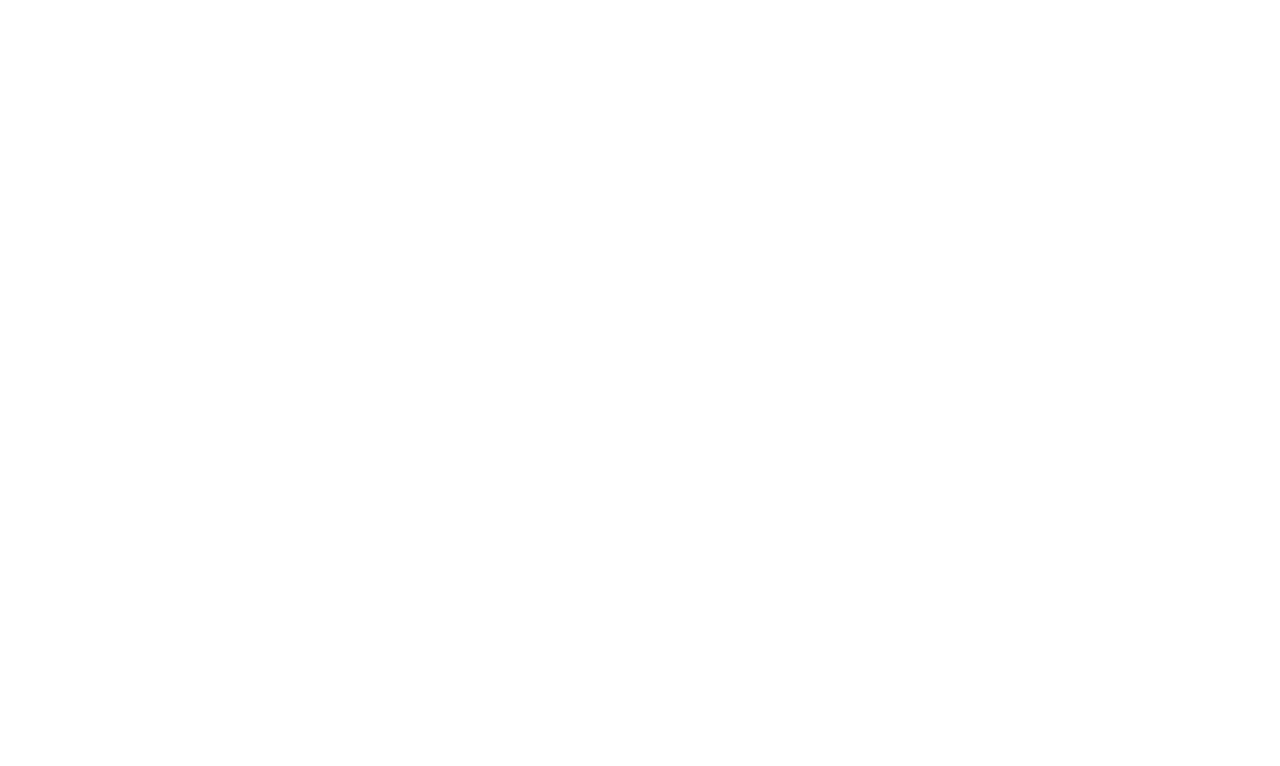
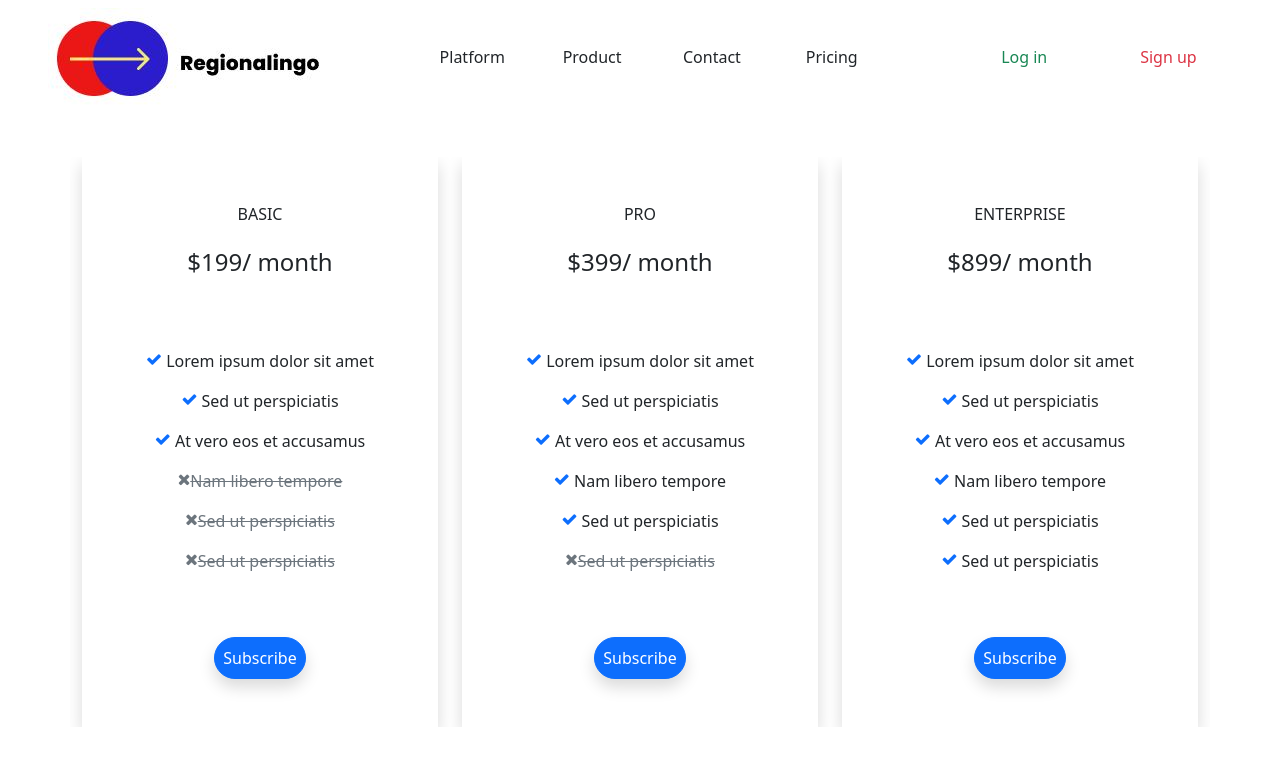
Before and after one commit to HARSH-KUMAR10/IBMProject_client, a React (Create React App) app: page /pricing in a window 1280 px wide. Before the commit this address had no page. Shown: the top 766 px of the page. Built offline with nearby package versions, Linux system fonts and the light colour scheme.

Commit message:
Contact, Product, Platform pages changed - patch-1

```diff
--- a/src/App.js
+++ b/src/App.js
@@ -5,6 +5,8 @@ import Login from './pages/Login';
 import Signup from './pages/Signup';
 import Product from './pages/Product';
 import Contact from './pages/Contact';
+import Platform from './pages/Platform';
+import Pricing from './pages/Pricing';
 
 
 
@@ -17,6 +19,8 @@ function App() {
       <Route path="/login" element={<Login/>}/>
       <Route path="/product" element={<Product/>}/>
       <Route path="/contact" element={<Contact/>}/>
+      <Route path="/platform" element={<Platform/>}/>
+      <Route path="/pricing" element={<Pricing/>}/>
     </Routes>
     </BrowserRouter>
   );
--- a/src/components/hero/Header.js
+++ b/src/components/hero/Header.js
@@ -5,10 +5,10 @@ export default function Header() {
           <img src="./assets/logo.jpg" alt="Regionalingo" onClick={()=>window.location.href="/"} />
         </div>
         <div className="col-5 row justify-content-around  align-items-baseline">
-          <div className="col-3 text-center">Platform</div>
+          <div className="col-3 text-center"onClick={() => window.location.href="/platform"}>Platform</div>
           <div className="col-3 text-center" onClick={() => window.location.href="/product"}>Product</div>
-          <div className="col-3 text-center">Team</div>
           <div className="col-3 text-center" onClick={() => window.location.href="/contact"}>Contact</div>
+          <div className="col-3 text-center" onClick={() => window.location.href="/pricing"}>Pricing</div>
         </div>
         <div className="col-3 row justify-content-around align-items-baseline">
           <div className="col-4 text-success" onClick={()=>window.location.href="/login"}>Log in</div>
--- a/src/pages/Contact.js
+++ b/src/pages/Contact.js
@@ -15,8 +15,12 @@ export default function Contact(){
                         <div style={{fontSize:14}} className="text-bold">Enter email:</div>
                         <input type="email" placeholder="username@domain.com" className="p-1 form-control" style={{width:'70%'}}/>
                     </div>
+                    <div className="py-2 px-2">
+                        <label for="comment">Comments:</label>
+                        <textarea class="form-control" rows="5" id="comment" name="text"></textarea>
+                    </div>
                     <div className="py-3 px-2">
-                        <button className="btn btn-outline-success">Subscribe</button>
+                        <button className="btn btn-outline-success">Send</button>
                     </div>
 
                     </div>
@@ -59,11 +63,28 @@ export default function Contact(){
                     </table>
                     </div>
                     <div className="col-6 display-6 py-4">Our Mentors.</div>
+                    <table class="table table-striped">
+                        <thead class="table-dark">
+                        <tr>
+                            <th>Name</th>
+                            <th>Branch</th>
+                    </tr>
+                    </thead>
 
-                        <h4>Dr. Hemal Shah <small>---- Internal Guide</small> </h4>
-                        <h4>Chetan Siddannavar <small>---- External Guide</small> </h4>
+                    <tbody>
+                        <tr>
+                            <td>Dr. Hemal Shah</td>
+                            <td>Internal Guide</td>
+                        </tr>
+                        <tr>
+                            <td>Chetan Siddannavar</td>
+                            <td>External Guide</td>
+                        </tr>
+                    </tbody>
+                    </table>
 
                 </div>
+
             </div>
         </div>
 
--- /dev/null
+++ b/src/pages/Platform.js
@@ -0,0 +1,63 @@
+import Header from "../components/hero/Header";
+
+export default function Contact(){
+    return (
+        <div>
+            <Header/>
+
+<div class="container">
+    <div class="text-center mb-2-8 mb-lg-6">
+        <h4 class="display-18 display-md-16 display-lg-14 font-weight-700">Why choose <strong class="text-primary font-weight-800">Us</strong></h4>
+        <span>The trusted source for why choose us</span>
+    </div>
+    <div class="row align-items-center">
+        <div class="col-sm-6 col-lg-4 mb-2-9 mb-sm-0">
+            <div class="pr-md-3">
+                <div class="text-center text-sm-right mb-2-9">
+                    <div class="mb-4">
+                        <img src="https://www.bootdey.com/image/80x80/FFB6C1/000000" alt="..." class="rounded-circle"/>
+                    </div>
+                    <h4 class="sub-info">Translator</h4>
+                    <p class="display-30 mb-0">Some text some text some text some text some text some text some text some text some text.</p>
+                </div>
+                <div class="text-center text-sm-right">
+                    <div class="mb-4">
+                        <img src="https://www.bootdey.com/image/80x80/87CEFA/000000" alt="..." class="rounded-circle"/>
+                    </div>
+                    <h4 class="sub-info">Grammar Recognizer</h4>
+                    <p class="display-30 mb-0">Some text some text some text some text some text some text some text some text some text.</p>
+                </div>
+            </div>
+        </div>
+        <div class="col-lg-4 d-none d-lg-block">
+            <div class="why-choose-center-image">
+                <img src="https://www.bootdey.com/image/350x350/FF7F50/000000" alt="..." class="rounded-circle"/>
+            </div>
+        </div>
+        <div class="col-sm-6 col-lg-4">
+            <div class="pl-md-3">
+                <div class="text-center text-sm-left mb-2-9">
+                    <div class="mb-4">
+                        <img src="https://www.bootdey.com/image/80x80/8A2BE2/000000" alt="..." class="rounded-circle"/>
+                    </div>
+                    <h4 class="sub-info">Phonetic</h4>
+                    <p class="display-30 mb-0">Some text some text some text some text some text some text some text some text some text.</p>
+                </div>
+
+                <div class="text-center text-sm-left">
+                    <div class="mb-4">
+                        <img src="https://www.bootdey.com/image/80x80/20B2AA/000000" alt="..." class="rounded-circle"/>
+                    </div>
+                    <h4 class="sub-info">Keywords</h4>
+                    <p class="display-30 mb-0">Some text some text some text some text some text some text some text some text some text.</p>
+                </div>
+
+            </div>
+        </div>
+    </div>
+</div>
+</div>
+
+
+)
+}
--- /dev/null
+++ b/src/pages/Pricing.js
@@ -0,0 +1,97 @@
+import Header from "../components/hero/Header";
+
+export default function Contact(){
+    return (
+        <div>
+            <Header/>
+
+<div className="maincontainer">
+       <section>
+          <div class="container py-5">
+
+            <div class="row text-center align-items-end">
+
+              <div class="col-lg-4 mb-5 mb-lg-0">
+                <div class="bg-white p-5 rounded-lg shadow">
+                  <h1 class="h6 text-uppercase font-weight-bold mb-4">Basic</h1>
+                  <h2 class="h4 font-weight-bold">$199<span class="text-small font-weight-normal ml-2">/ month</span></h2>
+                  <div class="custom-separator my-4 mx-auto bg-primary"></div>
+                  <ul class="list-unstyled my-5 text-small text-left">
+                    <li class="mb-3">
+                      <i class="fa fa-check mr-2 text-primary"></i> Lorem ipsum dolor sit amet</li>
+                    <li class="mb-3">
+                      <i class="fa fa-check mr-2 text-primary"></i> Sed ut perspiciatis</li>
+                    <li class="mb-3">
+                      <i class="fa fa-check mr-2 text-primary"></i> At vero eos et accusamus</li>
+                    <li class="mb-3 text-muted">
+                      <i class="fa fa-times mr-2"></i>
+                      <del>Nam libero tempore</del>
+                    </li>
+                    <li class="mb-3 text-muted">
+                      <i class="fa fa-times mr-2"></i>
+                      <del>Sed ut perspiciatis</del>
+                    </li>
+                    <li class="mb-3 text-muted">
+                      <i class="fa fa-times mr-2"></i>
+                      <del>Sed ut perspiciatis</del>
+                    </li>
+                  </ul>
+                  <button className="btn btn-primary btn-block p-2 shadow rounded-pill">Subscribe</button>
+                </div>
+              </div>
+
+              <div class="col-lg-4 mb-5 mb-lg-0">
+                <div class="bg-white p-5 rounded-lg shadow">
+                  <h1 class="h6 text-uppercase font-weight-bold mb-4">Pro</h1>
+                  <h2 class="h4 font-weight-bold">$399<span class="text-small font-weight-normal ml-2">/ month</span></h2>
+                  <div class="custom-separator my-4 mx-auto bg-primary"></div>
+                  <ul class="list-unstyled my-5 text-small text-left font-weight-normal">
+                    <li class="mb-3">
+                      <i class="fa fa-check mr-2 text-primary"></i> Lorem ipsum dolor sit amet</li>
+                    <li class="mb-3">
+                      <i class="fa fa-check mr-2 text-primary"></i> Sed ut perspiciatis</li>
+                    <li class="mb-3">
+                      <i class="fa fa-check mr-2 text-primary"></i> At vero eos et accusamus</li>
+                    <li class="mb-3">
+                      <i class="fa fa-check mr-2 text-primary"></i> Nam libero tempore</li>
+                    <li class="mb-3">
+                      <i class="fa fa-check mr-2 text-primary"></i> Sed ut perspiciatis</li>
+                    <li class="mb-3 text-muted">
+                      <i class="fa fa-times mr-2"></i>
+                      <del>Sed ut perspiciatis</del>
+                    </li>
+                  </ul>
+                  <button className="btn btn-primary btn-block p-2 shadow rounded-pill">Subscribe</button>
+                </div>
+              </div>
+
+              <div class="col-lg-4">
+                <div class="bg-white p-5 rounded-lg shadow">
+                  <h1 class="h6 text-uppercase font-weight-bold mb-4">Enterprise</h1>
+                  <h2 class="h4 font-weight-bold">$899<span class="text-small font-weight-normal ml-2">/ month</span></h2>
+                  <div class="custom-separator my-4 mx-auto bg-primary"></div>
+                  <ul class="list-unstyled my-5 text-small text-left font-weight-normal">
+                    <li class="mb-3">
+                      <i class="fa fa-check mr-2 text-primary"></i> Lorem ipsum dolor sit amet</li>
+                    <li class="mb-3">
+                      <i class="fa fa-check mr-2 text-primary"></i> Sed ut perspiciatis</li>
+                    <li class="mb-3">
+                      <i class="fa fa-check mr-2 text-primary"></i> At vero eos et accusamus</li>
+                    <li class="mb-3">
+                      <i class="fa fa-check mr-2 text-primary"></i> Nam libero tempore</li>
+                    <li class="mb-3">
+                      <i class="fa fa-check mr-2 text-primary"></i> Sed ut perspiciatis</li>
+                    <li class="mb-3">
+                      <i class="fa fa-check mr-2 text-primary"></i> Sed ut perspiciatis</li>
+                  </ul>
+                  <button className="btn btn-primary btn-block p-2 shadow rounded-pill">Subscribe</button>
+                </div>
+              </div>
+
+            </div>
+          </div>
+        </section>
+      </div>
+      </div>
+    )
+}
```
